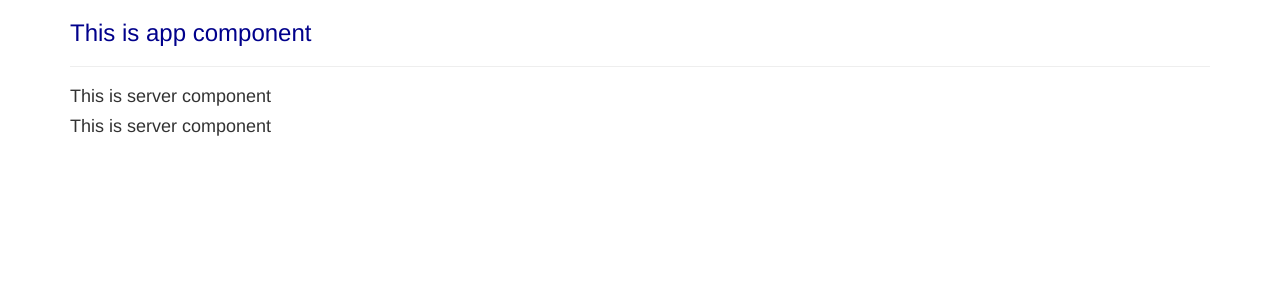
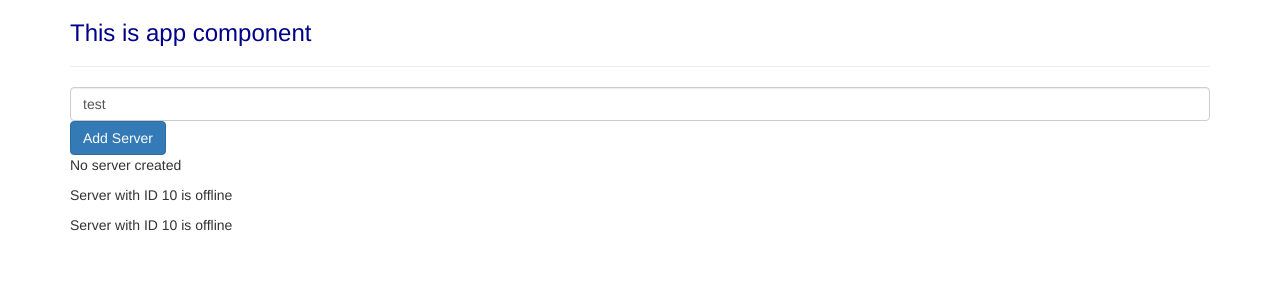
Before and after one commit to JeetKhatri/Angular-Basics, an Angular app: page / in a window 1280 px wide. Shown: the top 300 px of the page. Built offline with nearby package versions, Linux system fonts and the light colour scheme.

Commit message:
Data binding

```diff
--- a/src/app/app.module.ts
+++ b/src/app/app.module.ts
@@ -1,5 +1,6 @@
 import { BrowserModule } from '@angular/platform-browser';
 import { NgModule } from '@angular/core';
+import { FormsModule } from '@angular/forms';
 
 import { AppComponent } from './app.component';
 import { ServerComponent} from './server/server.component';
@@ -12,7 +13,8 @@ import { ServersComponent } from './servers/servers.component';
     ServersComponent
   ],
   imports: [
-    BrowserModule
+    BrowserModule,
+    FormsModule
   ],
   providers: [],
   bootstrap: [AppComponent]
--- a/src/app/server/server.component.html
+++ b/src/app/server/server.component.html
@@ -1 +1 @@
-<h4>This is server component</h4>
+<p>{{ 'Server' }} with ID {{serverId}} is {{ getServerStatus() }}  </p>
--- a/src/app/server/server.component.ts
+++ b/src/app/server/server.component.ts
@@ -5,5 +5,10 @@ import { Component } from '@angular/core';
     templateUrl: './server.component.html'
 })
 export class ServerComponent{
+    serverId=10;
+    serverStatus="offline";
 
+    getServerStatus(){
+        return this.serverStatus;
+    }
 }
--- a/src/app/servers/servers.component.html
+++ b/src/app/servers/servers.component.html
@@ -1,2 +1,11 @@
+<input type="text"
+    class="form-control"
+    [(ngModel)]="serverName" >
+<button
+    class="btn btn-primary"
+    [disabled]='!allowNewServer'
+    (click)="onServerCreation()">Add Server</button>
+<p> {{serverCreationStatus}} </p>
 <app-server></app-server>
 <app-server></app-server>
+<br>
--- a/src/app/servers/servers.component.ts
+++ b/src/app/servers/servers.component.ts
@@ -7,9 +7,24 @@ import { Component, OnInit } from '@angular/core';
 })
 export class ServersComponent implements OnInit {
 
-  constructor() { }
+  allowNewServer=false;
+  serverCreationStatus="No server created";
+  serverName="test";
+  constructor() {
+    setTimeout(()=>{
+      this.allowNewServer=true;
+    },2000);
+  }
 
   ngOnInit() {
   }
 
+  onServerCreation(){
+    this.serverCreationStatus="Server was created with the name: "+this.serverName;
+  }
+
+  onUpdateServerName(event: Event){
+    console.log(event);
+    this.serverName=(<HTMLInputElement>event.target).value;
+  }
 }
```
